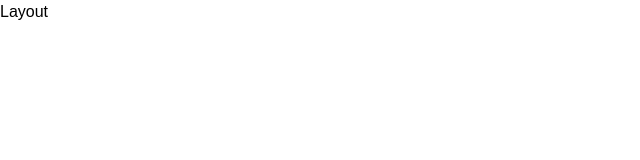
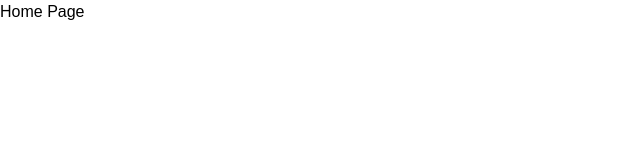
Before and after one commit to Programmer-Develops/inter-prep, a Next.js app: page / in a window 1280 px wide. Shown: the top 160 px of the page, without its empty margins (0-640 px from the left). Built offline with nearby package versions, Linux system fonts and the light colour scheme; a web font is replaced by a local one.

Commit message:
Mar 30, 2025, 9:43 PM

```diff
--- a/app/(auth)/layout.tsx
+++ b/app/(auth)/layout.tsx
@@ -1,8 +1,6 @@
 import React, {ReactNode} from 'react';
 
-const AuthLayout = ({children} : {children : ReactNode
-
-}) => {
+const AuthLayout = ({children} : {children : ReactNode}) => {
     return (
         <div>{children}</div>
     )
--- a/app/(root)/layout.tsx
+++ b/app/(root)/layout.tsx
@@ -1,8 +1,8 @@
-import React from 'react';
+import React, {ReactNode} from 'react';
 
-const RootLayout = () => {
+const RootLayout = ({children} : {children : ReactNode}) => {
     return (
-        <div>Layout</div>
+        <div>{children}</div>
     )
 }
 
```
